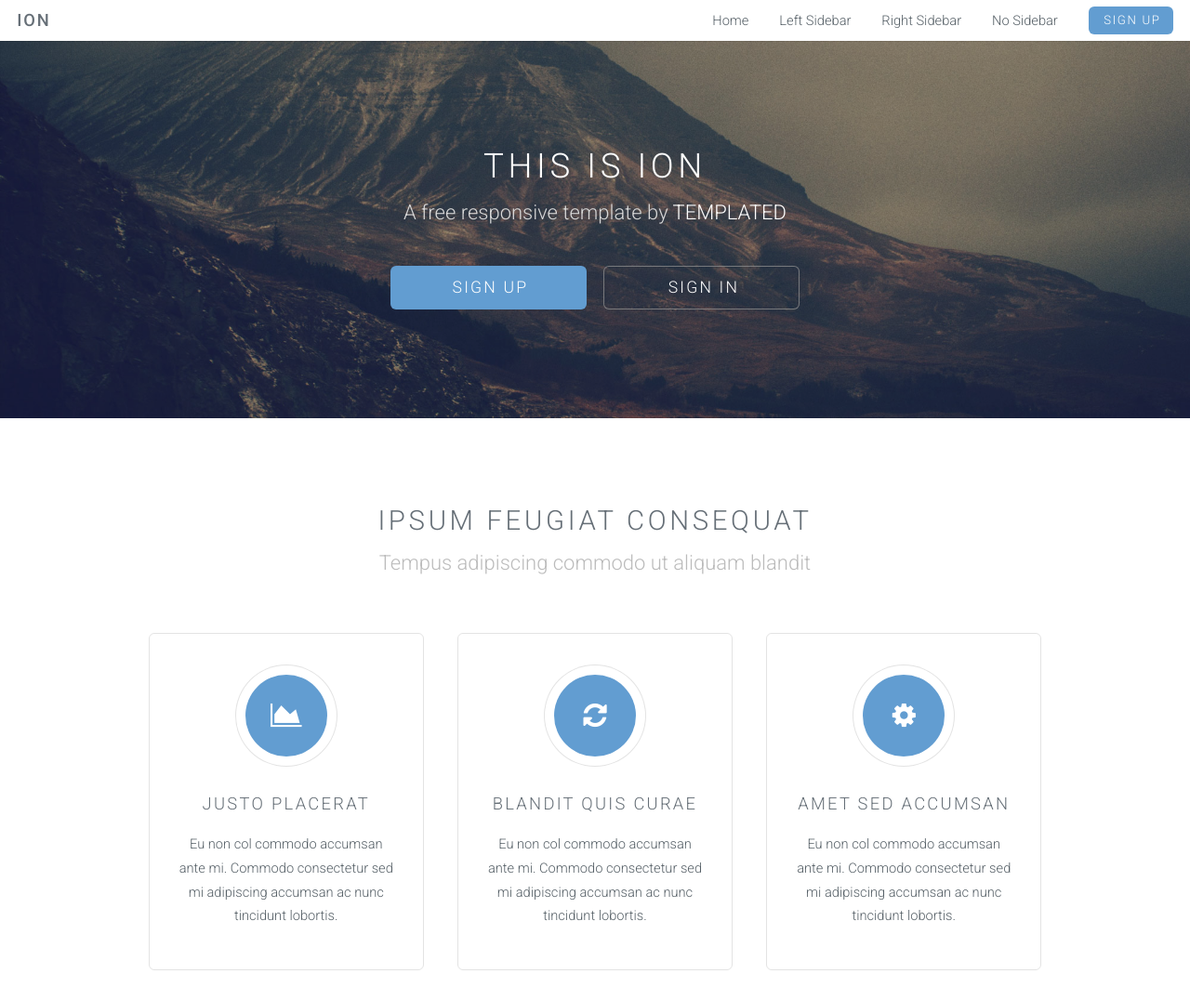
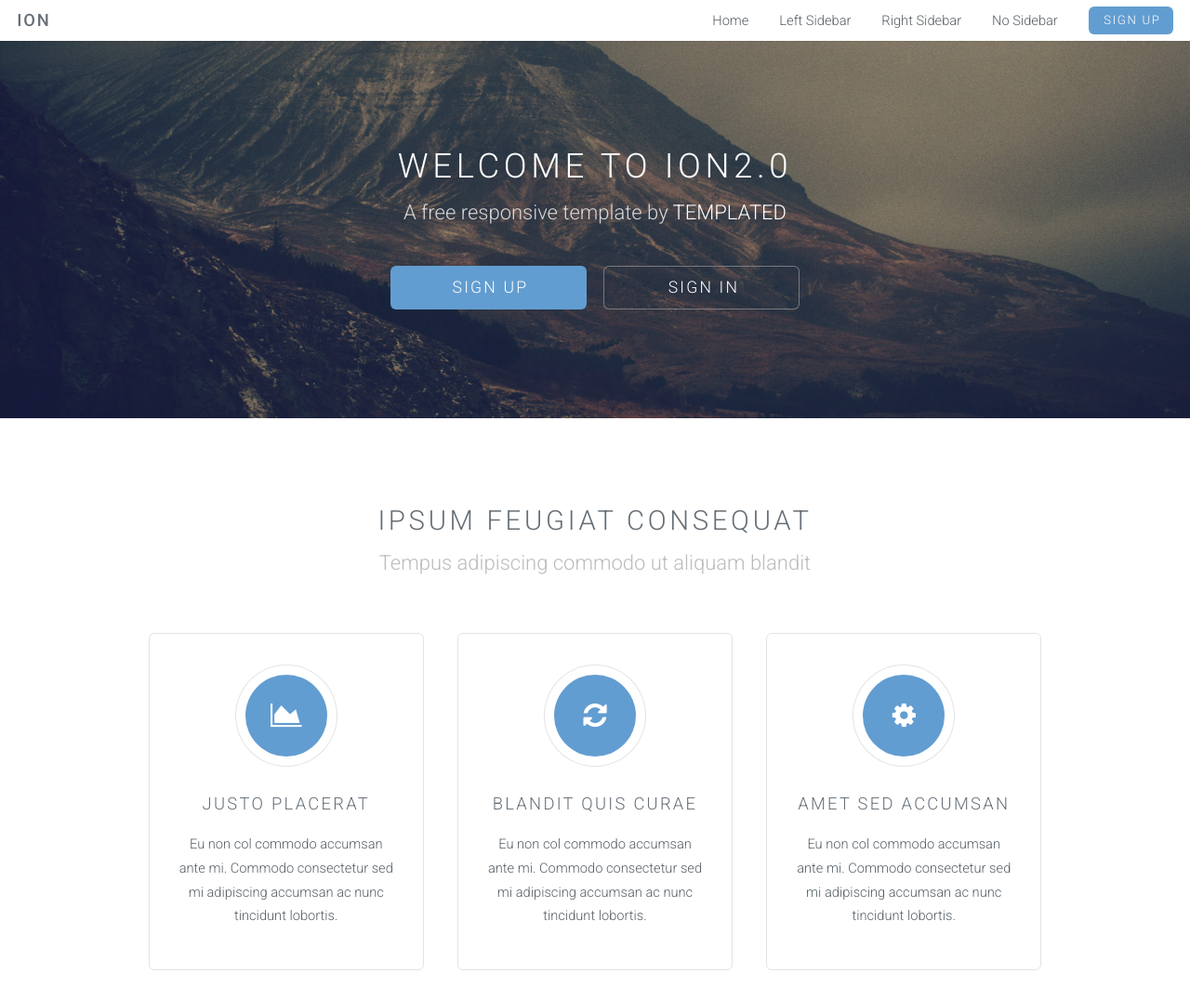
Before and after one commit to 123bhargav/codedeploy, a plain HTML site: page src/index.html in a window 1280 px wide. Shown: the top 1076 px of the page at 93% size. Drawn offline with Linux system fonts and the light colour scheme.

Commit message:
942AMIST-Commit#3-Version 2.0
942AMIST-Commit#3-Version 2.0

```diff
--- a/src/index.html
+++ b/src/index.html
@@ -40,7 +40,7 @@
 		<!-- Banner -->
 			<section id="banner">
 				<div class="inner">
-					<h2>This is Ion</h2>
+					<h2>Welcome to Ion2.0</h2>
 					<p>A free responsive template by <a href="http://templated.co">TEMPLATED</a></p>
 					<ul class="actions">
 						<li><a href="#content" class="button big special">Sign Up</a></li>
```
